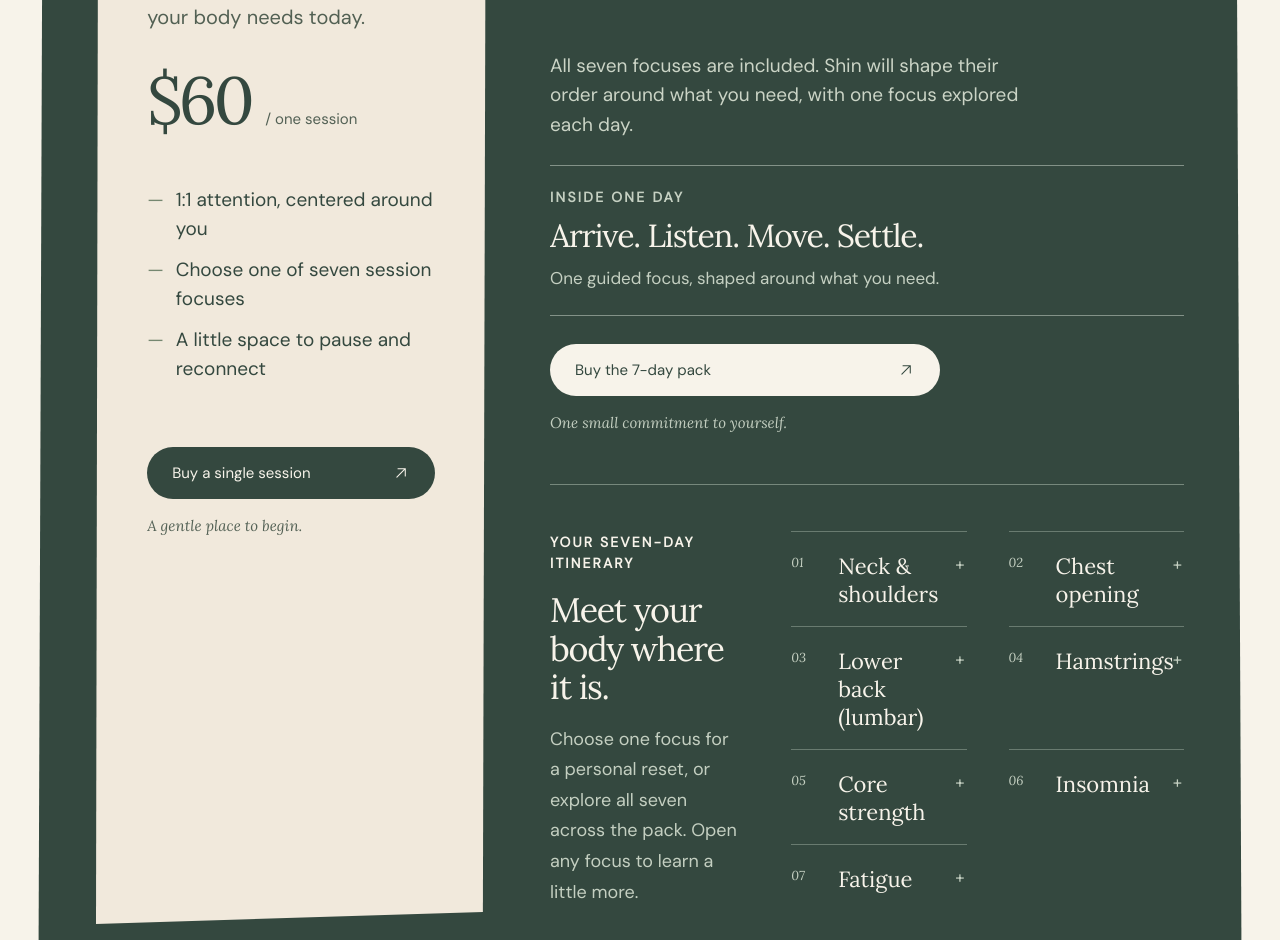
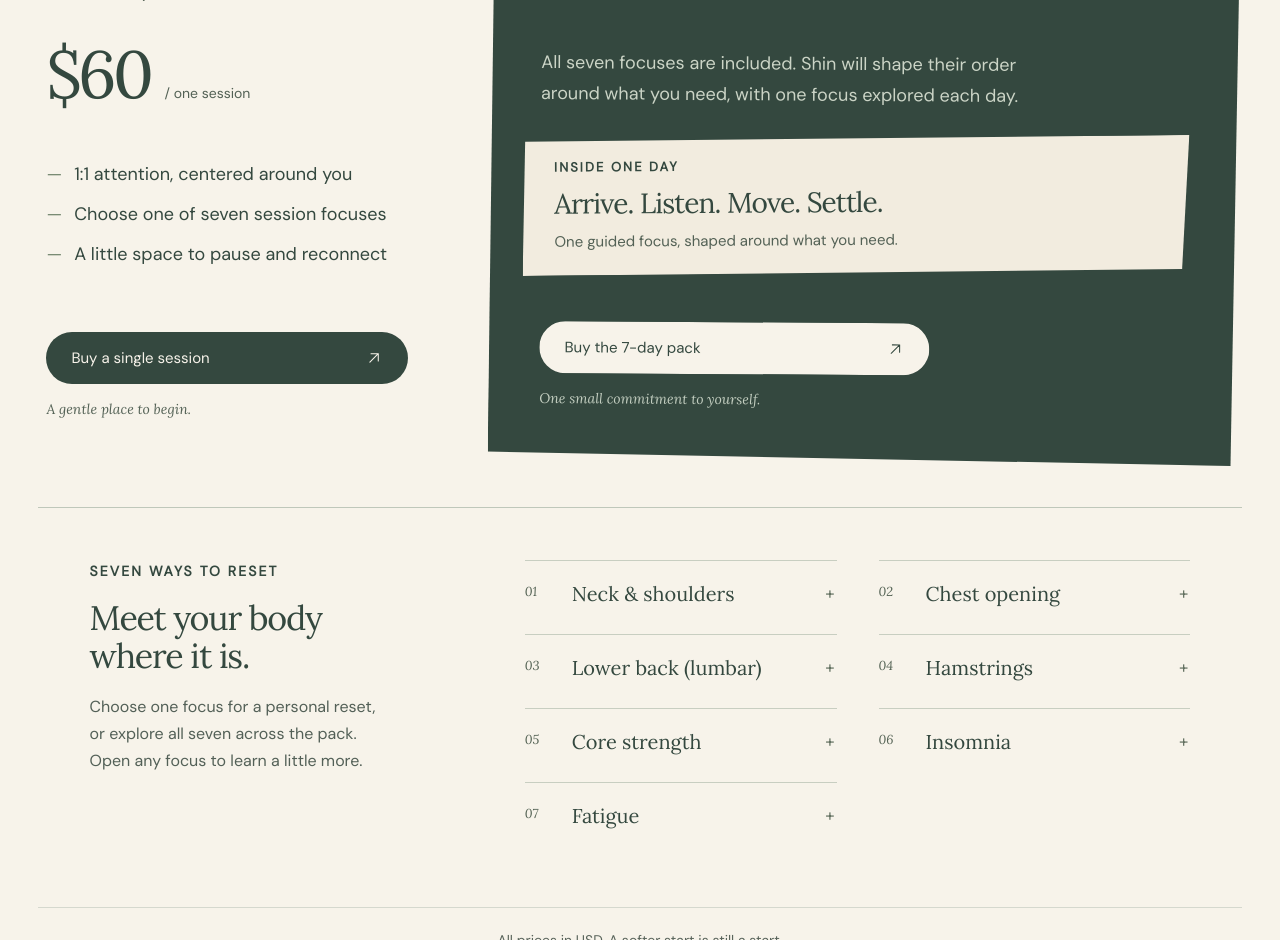
Before and after one commit to techedlaksh/shin-wellness, a Next.js app: page / in a window 1280 px wide. Shown: the part 1860-2800 px from the top of the page. Built offline with nearby package versions, Linux system fonts and the light colour scheme.

Commit message:
Restore critic 38 visual direction

```diff
--- a/app/globals.css
+++ b/app/globals.css
@@ -368,7 +368,7 @@ svg {
 .hero h1 em {
   color: #73836e;
   display: inline-block;
-  margin-left: clamp(24px, 3vw, 48px);
+  margin-left: clamp(64px, 7vw, 112px);
   font-size: 1.1em;
 }
 
@@ -376,7 +376,7 @@ svg {
   max-width: 510px;
   margin-top: 31px;
   color: #566259;
-  font-size: 20px;
+  font-size: 18px;
   line-height: 1.7;
 }
 
@@ -446,22 +446,16 @@ svg {
   min-height: 74px;
   display: flex;
   align-items: center;
-  justify-content: center;
-  gap: 14px;
+  justify-content: space-between;
+  gap: 30px;
   font-family: var(--font-serif), serif;
-  font-size: 17px;
-  font-style: italic;
+  font-size: 16px;
 }
 
 .values-inner i {
-  width: auto;
-  height: auto;
-  background: none;
-}
-
-.values-inner i::after {
-  color: #82907f;
-  content: "·";
+  width: 32px;
+  height: 1px;
+  background: #9da99b;
 }
 
 /* Shared section introductions */
@@ -506,8 +500,7 @@ svg {
 
 .section-intro > p {
   color: var(--muted);
-  font-size: 20px;
-  line-height: 1.62;
+  font-size: 18px;
 }
 
 /* Sessions */
@@ -516,27 +509,35 @@ svg {
 }
 
 .session-suite {
-  position: relative;
   overflow: visible;
 }
 
 .session-grid {
   position: relative;
-  z-index: 2;
-  padding: clamp(46px, 4.5vw, 68px);
+  padding: 70px 0 0;
   display: grid;
-  grid-template-columns: minmax(390px, 0.72fr) minmax(0, 1.28fr);
-  grid-template-rows: auto auto;
+  grid-template-columns: minmax(310px, 0.68fr) minmax(560px, 1.32fr);
   align-items: stretch;
-  gap: 0 clamp(50px, 5vw, 78px);
-  overflow: hidden;
-  background: var(--moss);
-  box-shadow: 0 28px 70px #263b3217;
-  clip-path: polygon(0.4% 0.7%, 99.5% 0, 100% 99%, 0 100%);
+  gap: clamp(46px, 5vw, 76px);
+  overflow: visible;
+  background: transparent;
+  box-shadow: none;
+  clip-path: none;
 }
 
 .session-grid::before {
-  content: none;
+  position: absolute;
+  top: 30px;
+  right: 0;
+  left: 0;
+  width: auto;
+  padding-bottom: 14px;
+  border-bottom: 1px solid #b9c2b5;
+  color: #536156;
+  content: "SHIN WELLNESS  ·  PRIVATE SESSION FOLIO  ·  CHOOSE YOUR PACE";
+  font-size: 11px;
+  font-weight: 600;
+  letter-spacing: 0.18em;
 }
 
 .session-grid::after {
@@ -553,18 +554,15 @@ svg {
 }
 
 .single-session {
-  min-height: 0;
-  margin: 12px 0;
-  padding: 54px clamp(42px, 4vw, 62px);
-  grid-column: 1;
-  grid-row: 1 / 3;
+  min-height: 590px;
+  margin: 0;
+  padding: 56px 18px 42px 8px;
   overflow: hidden;
   justify-content: flex-start;
-  background: #f1e9dc;
-  box-shadow: 0 18px 46px #34483f0d;
+  background: transparent;
+  box-shadow: none;
   border: 0;
-  border-left: 0;
-  clip-path: polygon(0.6% 0, 100% 1.2%, 99.2% 99%, 0 100%);
+  clip-path: none;
   color: var(--moss);
   transform: none;
 }
@@ -573,23 +571,16 @@ svg {
   margin-top: 30px;
 }
 
-.single-session h3 {
-  font-size: clamp(40px, 3.3vw, 50px);
-}
-
 .pack-session {
   z-index: 3;
-  min-height: 0;
-  margin: 0;
-  padding: 14px 0 48px;
-  grid-column: 2;
-  grid-row: 1;
+  min-height: 650px;
+  margin: -24px 0 0;
   overflow: visible;
-  background: transparent;
-  box-shadow: none;
-  clip-path: none;
+  background: var(--moss);
+  box-shadow: 0 34px 76px #263a303b;
+  clip-path: polygon(0.7% 0, 100% 1.2%, 98.8% 100%, 0 98.7%);
   color: var(--ivory);
-  transform: none;
+  transform: rotate(0.35deg);
 }
 
 .card-topline {
@@ -603,7 +594,7 @@ svg {
 .offer-kicker {
   padding-top: 3px;
   color: #506052;
-  font-size: 15px;
+  font-size: 14px;
 }
 
 .pack-session .offer-kicker {
@@ -629,8 +620,7 @@ svg {
 .session-description {
   margin-top: 13px;
   color: #526053;
-  font-size: 20px;
-  line-height: 1.55;
+  font-size: 18px;
 }
 
 .pack-session .session-description,
@@ -652,7 +642,7 @@ svg {
 .price > span {
   color: #536155;
   font-family: var(--font-sans), sans-serif;
-  font-size: 15px;
+  font-size: 14px;
   letter-spacing: 0;
 }
 
@@ -667,7 +657,7 @@ svg {
   gap: 13px;
   border-top: 0;
   list-style: none;
-  font-size: 19px;
+  font-size: 18px;
 }
 
 .benefits li {
@@ -687,34 +677,30 @@ svg {
   margin: 28px 0 18px;
   padding-top: 24px;
   border-top: 0;
-  font-size: 19px;
-  line-height: 1.55;
+  font-size: 18px;
 }
 
 .week-sequence {
   position: relative;
-  z-index: 2;
-  width: 100%;
-  min-height: 146px;
-  margin: 8px 0 28px;
-  padding: 22px 0 24px;
+  width: calc(100% + 18px);
+  min-height: 136px;
+  margin: 8px 0 30px -18px;
+  padding: 20px 32px 22px;
   display: flex;
   flex-direction: column;
   justify-content: center;
   overflow: hidden;
-  border-top: 1px solid #839288;
-  border-bottom: 1px solid #839288;
-  background: transparent;
-  box-shadow: none;
-  clip-path: none;
-  color: var(--ivory);
-  transform: none;
+  background: #f2ecdf;
+  box-shadow: 0 16px 34px #1b29233d;
+  clip-path: polygon(0.5% 2%, 100% 0, 98.8% 98%, 0 100%);
+  color: var(--moss);
+  transform: rotate(-0.7deg);
 }
 
 .week-sequence > span {
-  color: #c5d0c2;
+  color: var(--moss);
   font-family: var(--font-sans), sans-serif;
-  font-size: 14px;
+  font-size: 13px;
   font-weight: 600;
   letter-spacing: 0.16em;
   text-transform: uppercase;
@@ -722,9 +708,9 @@ svg {
 
 .week-sequence strong {
   margin-top: 13px;
-  color: var(--ivory);
+  color: var(--moss);
   font-family: var(--font-serif), serif;
-  font-size: clamp(29px, 2.5vw, 36px);
+  font-size: clamp(24px, 2.2vw, 31px);
   font-weight: 400;
   letter-spacing: -0.035em;
   line-height: 1.08;
@@ -732,8 +718,8 @@ svg {
 
 .week-sequence p {
   margin-top: 12px;
-  color: #c5d0c2;
-  font-size: 17px;
+  color: #536155;
+  font-size: 15px;
   line-height: 1.5;
 }
 
@@ -749,7 +735,7 @@ svg {
 
 .purchase-message {
   margin-top: 13px;
-  font-size: 14px;
+  font-size: 13px;
   line-height: 1.6;
 }
 
@@ -762,7 +748,7 @@ svg {
   margin-top: 14px;
   color: #536155;
   font-family: var(--font-serif), serif;
-  font-size: 15px;
+  font-size: 14px;
   font-style: italic;
   text-align: left;
 }
@@ -772,23 +758,17 @@ svg {
 }
 
 .focus-index {
-  position: relative;
-  z-index: 1;
   width: 100%;
-  margin: 0;
-  padding: clamp(40px, 3.6vw, 54px) 0 18px;
+  margin: 44px auto 0;
+  padding: clamp(42px, 4vw, 62px);
   display: grid;
-  grid-column: 2;
-  grid-row: 2;
-  grid-template-columns: minmax(190px, 0.62fr) minmax(0, 1.38fr);
-  gap: clamp(30px, 4vw, 54px);
+  grid-template-columns: minmax(250px, 0.7fr) minmax(0, 1.3fr);
+  gap: clamp(44px, 6vw, 90px);
   border: 0;
-  border-top: 1px solid #76887c;
-  border-bottom: 0;
+  border-top: 1px solid #bfc7ba;
+  border-bottom: 1px solid #d5d8ce;
   background: transparent;
   box-shadow: none;
-  clip-path: none;
-  transform: none;
 }
 
 .focus-index-intro h3 {
@@ -799,31 +779,11 @@ svg {
   line-height: 1.12;
 }
 
-.session-grid .focus-index-intro .eyebrow,
-.session-grid .focus-index-intro h3,
-.session-grid .session-focus-list strong {
-  color: var(--ivory);
-}
-
-.session-grid .focus-index-intro p,
-.session-grid .focus-number,
-.session-grid .session-focus-list details > p {
-  color: #c4cfc1;
-}
-
-.session-grid .session-focus-list li {
-  border-top-color: #697b70;
-}
-
-.session-grid .session-focus-list summary::after {
-  color: #c4cfc1;
-}
-
 .focus-index-intro p {
   max-width: 300px;
   margin-top: 18px;
   color: var(--muted);
-  font-size: 18px;
+  font-size: 16px;
 }
 
 .session-focus-list {
@@ -854,7 +814,7 @@ svg {
 
 .session-focus-list strong {
   font-family: var(--font-serif), serif;
-  font-size: 22px;
+  font-size: 20px;
   font-weight: 400;
 }
 
@@ -891,14 +851,14 @@ svg {
 .session-focus-list details > p {
   margin-top: 10px;
   color: var(--muted);
-  font-size: 18px;
+  font-size: 16px;
   line-height: 1.6;
 }
 
 .sessions-note {
   margin-top: 21px;
   color: #59645b;
-  font-size: 15px;
+  font-size: 14px;
   text-align: center;
 }
 
@@ -944,8 +904,7 @@ svg {
   grid-column: 3;
   grid-row: 1 / 3;
   color: var(--muted);
-  font-size: 20px;
-  line-height: 1.62;
+  font-size: 18px;
 }
 
 .resource-stage {
@@ -1198,15 +1157,14 @@ svg {
 
 .resource-label {
   color: #4f5e51;
-  font-size: 15px;
 }
 
 .resource-status {
-  position: static;
-  margin-top: 8px;
-  color: #667266;
+  position: absolute;
+  top: 25px;
+  right: 27px;
+  color: #536055;
   font-size: 13px;
-  font-weight: 600;
 }
 
 .resource-wallpapers .resource-content {
@@ -1214,7 +1172,7 @@ svg {
 }
 
 .resource-content h3 {
-  margin-top: 18px;
+  margin-top: 23px;
   font-size: clamp(31px, 3vw, 44px);
   letter-spacing: -0.04em;
   line-height: 1.08;
@@ -1224,8 +1182,7 @@ svg {
   max-width: 390px;
   margin-top: 15px;
   color: var(--muted);
-  font-size: 19px;
-  line-height: 1.58;
+  font-size: 17px;
 }
 
 .resource-content .text-button {
@@ -1235,15 +1192,14 @@ svg {
 /* In the making */
 .upcoming-section {
   padding: 0 0 clamp(64px, 5vw, 82px);
-  background: #f1e7dc;
-  border-top: 1px solid #d8d3c7;
+  background: var(--ivory);
 }
 
 .making-layout {
   position: relative;
-  width: min(660px, calc(100% - 96px));
-  margin: 0 auto;
-  padding: 32px 36px 34px;
+  width: min(760px, calc(100% - 96px));
+  margin: -166px clamp(46px, 6vw, 110px) 0 auto;
+  padding: 38px 44px 40px;
   display: grid;
   grid-template-columns: 1fr;
   align-items: center;
@@ -1253,15 +1209,26 @@ svg {
     #e1d9e8;
   box-shadow: 0 28px 72px #34463d17;
   clip-path: polygon(0.4% 1.1%, 100% 0, 99.3% 99%, 0 97.8%);
-  transform: none;
+  transform: rotate(-0.25deg);
+}
+
+.making-layout::after {
+  position: absolute;
+  right: 0;
+  bottom: 0;
+  width: 42px;
+  height: 42px;
+  background: linear-gradient(135deg, #c9bfd5 0 49%, var(--ivory) 50% 100%);
+  content: "";
+  filter: drop-shadow(-5px -5px 8px #34463d12);
 }
 
 .making-intro {
   position: relative;
   display: grid;
   max-width: none;
-  grid-template-columns: minmax(185px, 0.78fr) minmax(240px, 1.22fr);
-  gap: 8px 28px;
+  grid-template-columns: minmax(210px, 0.8fr) minmax(260px, 1.2fr);
+  gap: 10px 34px;
   padding-left: 0;
 }
 
@@ -1273,7 +1240,7 @@ svg {
 .making-intro h2 {
   max-width: 470px;
   margin-top: 28px;
-  font-size: clamp(29px, 2.5vw, 36px);
+  font-size: clamp(32px, 2.8vw, 40px);
   line-height: 1.02;
 }
 
@@ -1285,7 +1252,7 @@ svg {
   align-self: end;
   color: var(--muted);
   font-family: var(--font-serif), serif;
-  font-size: 15px;
+  font-size: 16px;
   font-style: italic;
   line-height: 1.5;
 }
@@ -1411,10 +1378,6 @@ svg {
   line-height: 1.08;
 }
 
-.future-index:not([open]) .future-index-copy strong {
-  display: none;
-}
-
 .future-index-action {
   display: flex;
   align-items: center;
@@ -1467,8 +1430,7 @@ svg {
   max-width: 510px;
   margin-top: 10px;
   color: var(--muted);
-  font-size: 18px;
-  line-height: 1.58;
+  font-size: 17px;
 }
 
 .upcoming-card .text-button {
@@ -1479,13 +1441,13 @@ svg {
 .featured-future h3 {
   max-width: 440px;
   margin-top: 18px;
-  font-size: clamp(32px, 2.7vw, 38px);
+  font-size: clamp(34px, 3vw, 42px);
 }
 
 .featured-future p {
   max-width: 560px;
   margin-top: 18px;
-  font-size: 18px;
+  font-size: 16px;
 }
 
 .featured-future .text-button {
@@ -1624,7 +1586,10 @@ svg {
 .newsletter-inner {
   position: relative;
   z-index: 1;
-  display: block;
+  display: grid;
+  grid-template-columns: 0.95fr 1.05fr;
+  align-items: end;
+  gap: clamp(70px, 10vw, 160px);
 }
 
 .newsletter-copy .eyebrow {
@@ -1632,7 +1597,7 @@ svg {
 }
 
 .newsletter-copy h2 {
-  max-width: 900px;
+  max-width: 680px;
   margin-top: 24px;
   color: var(--ivory);
 }
@@ -1642,28 +1607,22 @@ svg {
 }
 
 .newsletter-copy p {
-  max-width: 680px;
+  max-width: 550px;
   margin-top: 25px;
   color: #cad4c7;
-  font-size: 18px;
-  line-height: 1.6;
+  font-size: 14px;
 }
 
 .newsletter-form-wrap {
   position: relative;
-  max-width: 900px;
-  margin: 42px 0 0;
-  padding-top: 28px;
+  max-width: 650px;
+  justify-self: end;
   width: 100%;
-  border-top: 1px solid #73867a;
 }
 
 .newsletter-sprout {
-  position: absolute;
-  top: -52px;
-  right: 10px;
-  width: 42px;
-  margin: 0;
+  width: 38px;
+  margin: 0 0 22px 10px;
   color: #bccbb6;
 }
 
@@ -1683,7 +1642,7 @@ svg {
   outline: none;
   background: transparent;
   color: var(--ivory);
-  font-size: 16px;
+  font-size: 14px;
 }
 
 .signup-input-row input::placeholder {
@@ -1698,7 +1657,7 @@ svg {
   max-width: 480px;
   margin: 13px 0 0 10px;
   color: #adb9ab;
-  font-size: 13px;
+  font-size: 11px;
 }
 
 .honeypot {
@@ -1747,11 +1706,11 @@ svg {
   position: absolute;
   right: -15px;
   bottom: -30px;
-  width: 420px;
+  width: 220px;
   fill: none;
   stroke: #768874;
   stroke-width: 3;
-  opacity: 0.5;
+  opacity: 0.35;
 }
 
 .site-footer {
@@ -1765,14 +1724,14 @@ svg {
 .site-footer > p {
   color: #59635b;
   font-family: var(--font-serif), serif;
-  font-size: 15px;
+  font-size: 14px;
   font-style: italic;
   text-align: center;
 }
 
 .site-footer > span {
   color: #59635b;
-  font-size: 13px;
+  font-size: 12px;
 }
 
 .back-top,
@@ -2018,7 +1977,7 @@ svg {
   }
 
   .hero-copy > p:not(.hero-footnote) {
-    font-size: 16px;
+    font-size: 14px;
   }
 
   .hero-actions {
@@ -2066,7 +2025,7 @@ svg {
 
   .section-intro > p,
   .resource-intro > p {
-    font-size: 16px;
+    font-size: 13px;
   }
 
   .session-card {
@@ -2186,7 +2145,7 @@ svg {
   }
 
   .resource-content > p {
-    font-size: 16px;
+    font-size: 14px;
   }
 
   .making-journal {
@@ -2383,7 +2342,7 @@ svg {
   .resource-intro > p,
   .making-intro > p {
     margin-top: 21px;
-    font-size: 16px;
+    font-size: 13px;
   }
 
   .making-intro > p {
@@ -2443,7 +2402,7 @@ svg {
   }
 
   .session-description {
-    font-size: 16px;
+    font-size: 13px;
   }
 
   .price {
@@ -2452,15 +2411,12 @@ svg {
 
   .benefits,
   .pack-summary {
-    font-size: 16px;
+    font-size: 13px;
   }
 
   .focus-index {
     width: calc(100% - 32px);
-    margin: 24px auto 0;
     padding: 40px 24px 48px;
-    clip-path: none;
-    transform: none;
   }
 
   .focus-index-intro {
@@ -2619,7 +2575,7 @@ svg {
   }
 
   .upcoming-card p {
-    font-size: 16px;
+    font-size: 14px;
   }
 
   .upcoming-card .text-button {
@@ -2663,7 +2619,6 @@ svg {
   }
 
   .newsletter-form-wrap {
-    margin: 36px 0 0;
     justify-self: start;
   }
 
@@ -2681,7 +2636,7 @@ svg {
 
   .signup-note {
     margin-left: 5px;
-    font-size: 12px;
+    font-size: 11px;
   }
 
   .site-footer {
@@ -2937,68 +2892,31 @@ svg {
   }
 }
 
-/* Continue the tabletop into one final journal row. */
-.upcoming-section .making-layout {
-  width: min(1400px, calc(100% - clamp(64px, 6vw, 112px)));
-  margin: 0 auto;
-  padding: 64px 42px 58px;
-  grid-template-columns: minmax(300px, 0.72fr) minmax(520px, 1.28fr);
-  gap: clamp(60px, 7vw, 108px);
-  align-items: center;
+/* Preserve the single-note upcoming composition after legacy breakpoint rules. */
+.making-journal {
+  min-height: 0;
+  margin-top: 28px;
+  padding: 0;
+  display: grid;
+  background: transparent;
+  box-shadow: none;
+}
+
+.featured-future {
+  min-height: 0;
+  padding: 0 0 26px;
+  grid-template-columns: minmax(0, 1fr) auto;
+  align-items: end;
+  gap: 42px;
   background: transparent;
   box-shadow: none;
   clip-path: none;
 }
 
-.upcoming-section .making-intro {
-  display: block;
-  max-width: 410px;
-}
-
-.upcoming-section .making-intro h2 {
-  margin-top: 22px;
-  font-size: clamp(44px, 4vw, 58px);
-}
-
-.upcoming-section .making-intro p {
-  max-width: 370px;
-  margin: 24px 0 0 38px;
-  display: block;
-  font-size: 17px;
-}
-
-.upcoming-section .making-intro .growing-note {
-  margin: 14px 0 0 38px;
-  display: flex;
-}
-
-.upcoming-section .making-journal {
-  min-height: 0;
-  margin: -104px 0 -104px;
-  padding: 0;
-  display: grid;
-  overflow: hidden;
-  background: #e1d9e8;
-  box-shadow: 0 18px 44px #34463d12;
-  clip-path: polygon(0.7% 1.2%, 100% 0, 99% 99%, 0 98%);
-  transform: rotate(0.18deg);
-}
-
-.upcoming-section .featured-future {
-  min-height: 310px;
-  padding: 42px 46px;
-  grid-template-columns: 1fr;
-  align-items: center;
-  gap: 26px;
-  background: transparent;
-  box-shadow: none;
-  clip-path: none;
-}
-
-.upcoming-section .future-index {
+.future-index {
   width: 100%;
   margin: 0;
-  padding: 0 46px;
+  padding: 0;
   border: 0;
   border-top: 1px solid #bdb2c8;
   background: transparent;
@@ -3011,80 +2929,41 @@ svg {
     gap: 24px;
   }
 
-  .upcoming-section .making-layout {
+  .making-layout {
     width: calc(100% - 72px);
-    margin: 0 auto;
-    padding-inline: 36px;
-    grid-template-columns: 1fr;
-    gap: 46px;
-  }
-
-  .upcoming-section .making-intro {
-    display: grid;
-    max-width: none;
-  }
-
-  .upcoming-section .making-journal {
-    margin: 0;
-    transform: none;
+    margin: -44px auto 0;
+  }
+
+  .making-journal {
+    margin-top: 32px;
   }
 }
 
 @media (max-width: 600px) {
   .session-grid {
     grid-template-columns: 1fr;
-    grid-template-rows: auto;
-    gap: 24px;
-    background: var(--moss);
-  }
-
-  .single-session,
-  .pack-session,
-  .focus-index {
-    grid-column: 1;
-    grid-row: auto;
-  }
-
-  .focus-index {
-    width: 100%;
-    margin-top: 0;
-  }
-
-  .upcoming-section .making-layout {
+  }
+
+  .making-layout {
     width: calc(100% - 32px);
-    margin: 0 auto;
+    margin: -28px auto 0;
     padding: 38px 24px;
     clip-path: none;
     transform: none;
   }
 
-  .upcoming-section .making-intro {
-    display: block;
-  }
-
-  .upcoming-section .making-intro p,
-  .upcoming-section .making-intro .growing-note {
-    margin-left: 0;
-  }
-
-  .upcoming-section .making-journal {
+  .making-journal {
     width: 100%;
-    margin: 0;
-  }
-
-  .upcoming-section .featured-future {
-    min-height: 0;
-    padding: 34px 26px;
+    margin: 42px 0 0;
+  }
+
+  .featured-future {
+    padding: 0 0 30px;
     grid-template-columns: 1fr;
     gap: 24px;
   }
 
-  .upcoming-section .future-index {
-    width: 100%;
-    padding-inline: 20px;
-  }
-
-  .upcoming-section .future-index > summary {
+  .future-index > summary {
     padding: 24px 0 0;
   }
 
--- a/app/page.tsx
+++ b/app/page.tsx
@@ -121,9 +121,8 @@ export default function Home() {
               <em>yourself again.</em>
             </h1>
             <p>
-              You don’t have to have it all together. Shin offers personal
-              movement sessions—a little room to pause, reset, and come back
-              to you.
+              You don’t have to have it all together. Just a little room to
+              pause, reset, and come back to you.
             </p>
             <div className="hero-actions">
               <a className="button button-dark" href="#sessions">
@@ -229,10 +228,11 @@ export default function Home() {
                   One small commitment to yourself.
                 </p>
               </article>
+            </div>
 
             <div className="focus-index">
               <div className="focus-index-intro">
-                  <span className="eyebrow">YOUR SEVEN-DAY ITINERARY</span>
+                <span className="eyebrow">SEVEN WAYS TO RESET</span>
                 <h3>Meet your body where it is.</h3>
                 <p>
                   Choose one focus for a personal reset, or explore all seven
@@ -254,7 +254,6 @@ export default function Home() {
                   </li>
                 ))}
               </ol>
-              </div>
             </div>
           </div>
           <p className="sessions-note">
```
Also changed, not shown: components/artwork.tsx (+10 -19 lines). Lines whose indentation alone changed are shown as unchanged.
